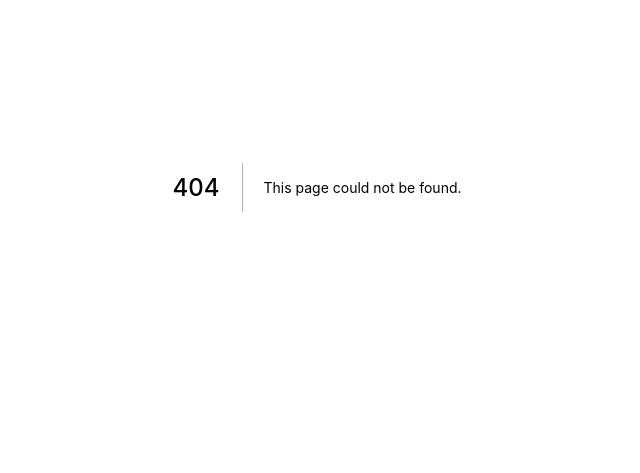
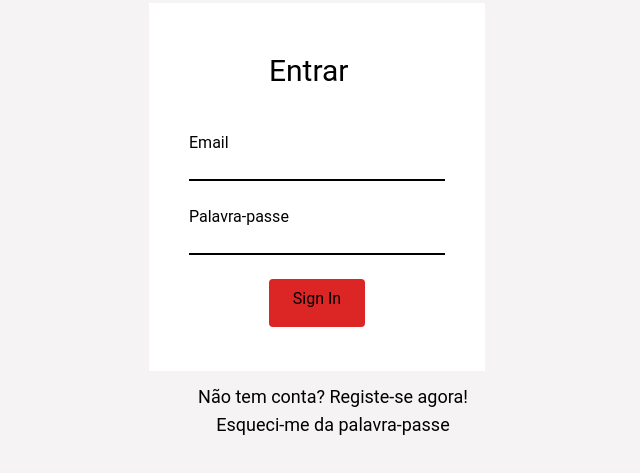
Before and after one commit to gonaloppcc/projetoRAS, a Next.js app in the folder frontend/: page /general in a window 1280 px wide. Before the commit this address had no page. Shown: the part 213-686 px from the top of the page, without its empty margins (323-963 px from the left). Built offline with nearby package versions, Linux system fonts and the light colour scheme.

Commit message:
Erro na página log in

```diff
--- a/frontend/package.json
+++ b/frontend/package.json
@@ -32,12 +32,12 @@
         "@types/node": "18.11.0",
         "@types/react": "18.0.21",
         "@types/react-dom": "18.0.6",
+        "@types/uuid": "^8.3.4",
         "autoprefixer": "^10.4.13",
-        "@types/uuid": "^8.3.4",
         "eslint": "8.27.0",
         "eslint-config-next": "12.3.1",
+        "postcss": "^8.4.19",
         "prettier": "^2.7.1",
-        "postcss": "^8.4.19",
         "tailwindcss": "^3.2.4",
         "typescript": "4.8.4"
     }
--- /dev/null
+++ b/frontend/src/components/LoginCard/index.tsx
@@ -0,0 +1,147 @@
+import {ClassNames} from '@emotion/react';
+import React, {useEffect, useState} from 'react';
+export const LoginCard = () => {
+    const intialValues = {email: '', password: ''};
+
+    const [formValues, setFormValues] = useState(intialValues);
+    const [formErrors, setFormErrors] = useState({});
+    const [isSubmitting, setIsSubmitting] = useState(false);
+
+    const submit = () => {
+        console.log('Submissão feita');
+        console.log(formValues);
+    };
+
+    //input change handler
+    const handleChange = (e) => {
+        const {name, value} = e.target;
+        setFormValues({...formValues, [name]: value});
+    };
+
+    //form submission handler
+    const handleSubmit = (e) => {
+        e.preventDefault();
+        setFormErrors(validate(formValues));
+        setIsSubmitting(true);
+    };
+
+    //form validation handler
+    const validate = (values) => {
+        let errors = {};
+        const regex = /^[^\s@]+@[^\s@]+\.[^\s@]{2,}$/i;
+
+        if (!values.email) {
+            errors.email = 'Cannot be blank';
+        } else if (!regex.test(values.email)) {
+            errors.email = 'Invalid email format';
+        }
+
+        if (!values.password) {
+            errors.password = 'Cannot be blank';
+        } else if (values.password.length < 4) {
+            errors.password = 'Password must be more than 4 characters';
+        }
+
+        return errors;
+    };
+
+    useEffect(() => {
+        if (Object.keys(formErrors).length === 0 && isSubmitting) {
+            submit();
+        }
+    }, [formErrors]);
+
+    return (
+        <div className="h-screen w-screen justify-center flex items-center bg-CULTURED">
+            <div className="bg-white flex flex-col items-center px-10 py-12 h-max absolute gap-10 ">
+                <div className="w-24 h-10 not-italic font-normal text-3xl leading-10 text-black flex-none order-none flex-grow-0">
+                    Entrar
+                </div>
+                <div className="flex flex-col items-start flex-none order-1 h-48  gap-12 w-64">
+                    {/* Input boxes*/}
+                    <div className="flex-none order-none h-20 w-64 ">
+                        {/*{Object.keys(formErrors).length === 0 &&
+                            isSubmitting && (
+                                <span className="rounded inline-block font-semibold text-xl mb-4 p-2 text-center w-full text-white bg-green-400">
+                                    Form submitted successfully
+                                </span>
+                            )} */}
+                        <form
+                            onSubmit={handleSubmit}
+                            noValidate
+                            className="h-fit"
+                        >
+                            <div className="flex flex-col mb-6">
+                                <label htmlFor="email">Email</label>
+                                <input
+                                    type="email"
+                                    name="email"
+                                    id="email"
+                                    value={formValues.email}
+                                    onChange={handleChange}
+                                    className={
+                                        formErrors.email
+                                            ? 'border-red-500 border-2'
+                                            : 'border-black border-b-2'
+                                    }
+                                />
+                                {formErrors.email && (
+                                    <span className="text-base mt-1 text-red-500">
+                                        {formErrors.email}
+                                    </span>
+                                )}
+                            </div>
+
+                            <div className="flex flex-col mb-6 pb-6">
+                                <label htmlFor="password">Palavra-passe</label>
+                                <input
+                                    type="password"
+                                    name="password"
+                                    id="password"
+                                    value={formValues.password}
+                                    onChange={handleChange}
+                                    className={
+                                        formErrors.password
+                                            ? 'border-red-500 border-2'
+                                            : 'border-black border-b-2'
+                                    }
+                                />
+                                {formErrors.password && (
+                                    <span className="text-base mt-1 text-red-500">
+                                        {formErrors.password}
+                                    </span>
+                                )}
+                            </div>
+                            <div className="flex flex-col items-start self-stretch flex-none order-1 h-12 px-20 justify-center pb-20 ">
+                                <div className="flex flex-row items-start self-stretch flex-none order-none h-12 p-2 w-24 gap-5 bg-red-600 rounded justify-center ">
+                                    <button type="submit">
+                                        <div className="flex items-center flex-none order-none font-normal text-2xl leading-7 text-center text-white not-italic w-20 "></div>
+                                        Sign In
+                                    </button>
+                                </div>
+                            </div>
+                        </form>
+                        <div className="flex-none order-2 h-12 pu    w-72">
+                            <div className="text-center	">
+                                <a
+                                    href="https://www.youtube.com/watch?v=E_i0iVloA18&list=TLPQMjUxMTIwMjJxDb98oNzlJA&index=7&ab_channel=WetBedGang"
+                                    className="flex-none order-2 h text-lg"
+                                >
+                                    Não tem conta? Registe-se agora!
+                                </a>
+                            </div>
+                            <div className="text-center	">
+                                <a
+                                    href="https://www.youtube.com/watch?v=E_i0iVloA18&list=TLPQMjUxMTIwMjJxDb98oNzlJA&index=7&ab_channel=WetBedGang"
+                                    className="flex-none order-2  text-lg"
+                                >
+                                    Esqueci-me da palavra-passe
+                                </a>
+                            </div>
+                        </div>
+                    </div>
+                </div>
+            </div>
+        </div>
+    );
+};
--- /dev/null
+++ b/frontend/src/pages/general/index.tsx
@@ -0,0 +1,10 @@
+import type {NextPage} from 'next';
+import Head from 'next/head';
+import {LoginCard} from '../../components/LoginCard';
+import Image from 'next/image';
+
+const Home: NextPage = () => {
+    return <LoginCard />;
+};
+
+export default Home;
```
